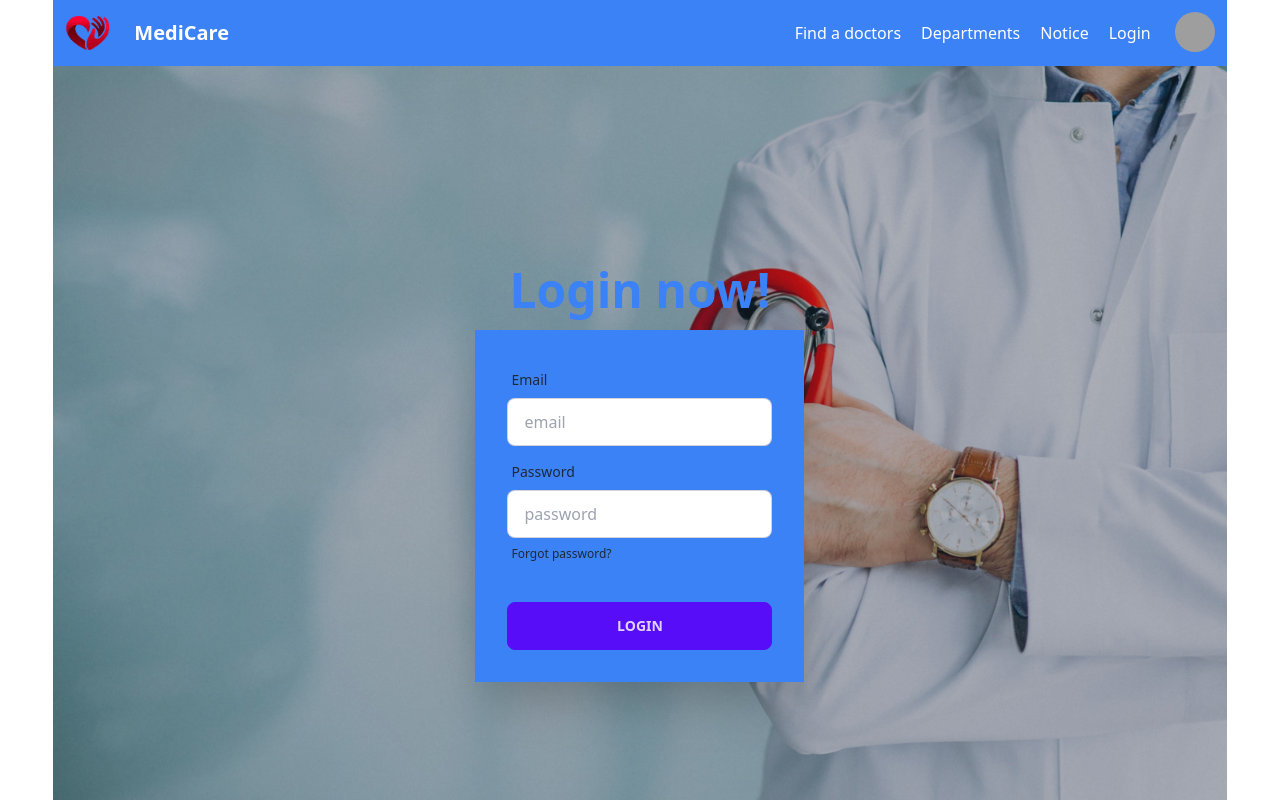
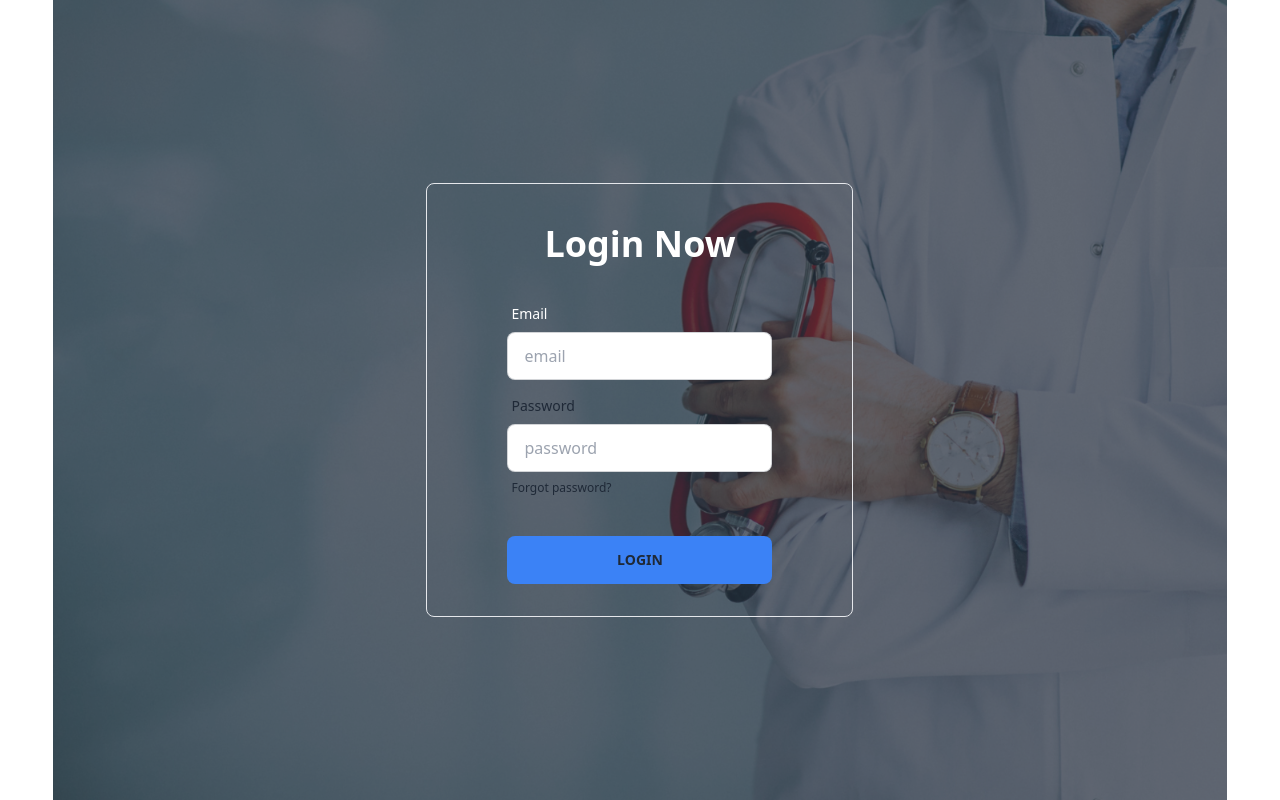
Before and after one commit to NafisOfficial/Hospital-management-system, a React (Vite) app: page /login in a window 1280 px wide. Shown: the top 800 px of the page. Built offline with nearby package versions, Linux system fonts and the light colour scheme; grey boxes are pictures that could not be loaded.

Commit message:
project initialized

```diff
--- a/src/Pages/Login/Login.jsx
+++ b/src/Pages/Login/Login.jsx
@@ -1,5 +1,6 @@
 import React from "react";
 import bg from "../../assets/Photos/Login/background2.jpg";
+import { Link } from "react-router-dom";
 
 const Login = () => {
   return (
@@ -9,16 +10,15 @@ const Login = () => {
         backgroundImage: `url(${bg})`,
       }}
     >
-      <div className="hero-overlay bg-opacity-30"></div>
-        <div className=" flex-col">
-          <div className="text-center">
-            <h1 className="text-5xl font-bold text-blue-500 py-4">Login now!</h1>
-          </div>
-          <div className="shrink-0 w-full max-w-lg shadow-2xl bg-blue-500">
+      <div className="hero-overlay bg-opacity-70"></div>
+      <div>
+
+        <div className="border rounded-lg px-12">
+        <div className="text-4xl font-bold text-white text-center mt-10">Login Now</div>
           <form className="card-body">
             <div className="form-control">
               <label className="label">
-                  <span className="label-text">Email</span>
+                <span className="label-text text-white">Email</span>
               </label>
               <input
                 type="email"
@@ -44,7 +44,7 @@ const Login = () => {
               </label>
             </div>
             <div className="form-control mt-6">
-                <button className="btn btn-primary">Login</button>
+              <button className="btn bg-[#3B82F6] border-0 hover:bg-transparent">Login</button>
             </div>
           </form>
         </div>
--- a/src/Pages/Main/Main.jsx
+++ b/src/Pages/Main/Main.jsx
@@ -1,14 +1,15 @@
-import React from 'react';
-import { Outlet } from 'react-router-dom';
+import { Outlet, useLocation } from 'react-router-dom';
 import Navbar from '../../Components/Navbar/Navbar';
 import Footer from '../../Components/Footer/Footer';
 
 const Main = () => {
+    const location = useLocation();
+    const noHeaderFooter = location.pathname.includes('login')
     return (
         <div>
-            <Navbar></Navbar>
+            {noHeaderFooter || <Navbar></Navbar>}
             <Outlet></Outlet>
-            <Footer></Footer>
+            {noHeaderFooter || <Footer></Footer>}
         </div>
     );
 }
```
Also changed, not shown: src/Routes/Routes.jsx (+4 -3 lines). Lines whose indentation alone changed are shown as unchanged.
